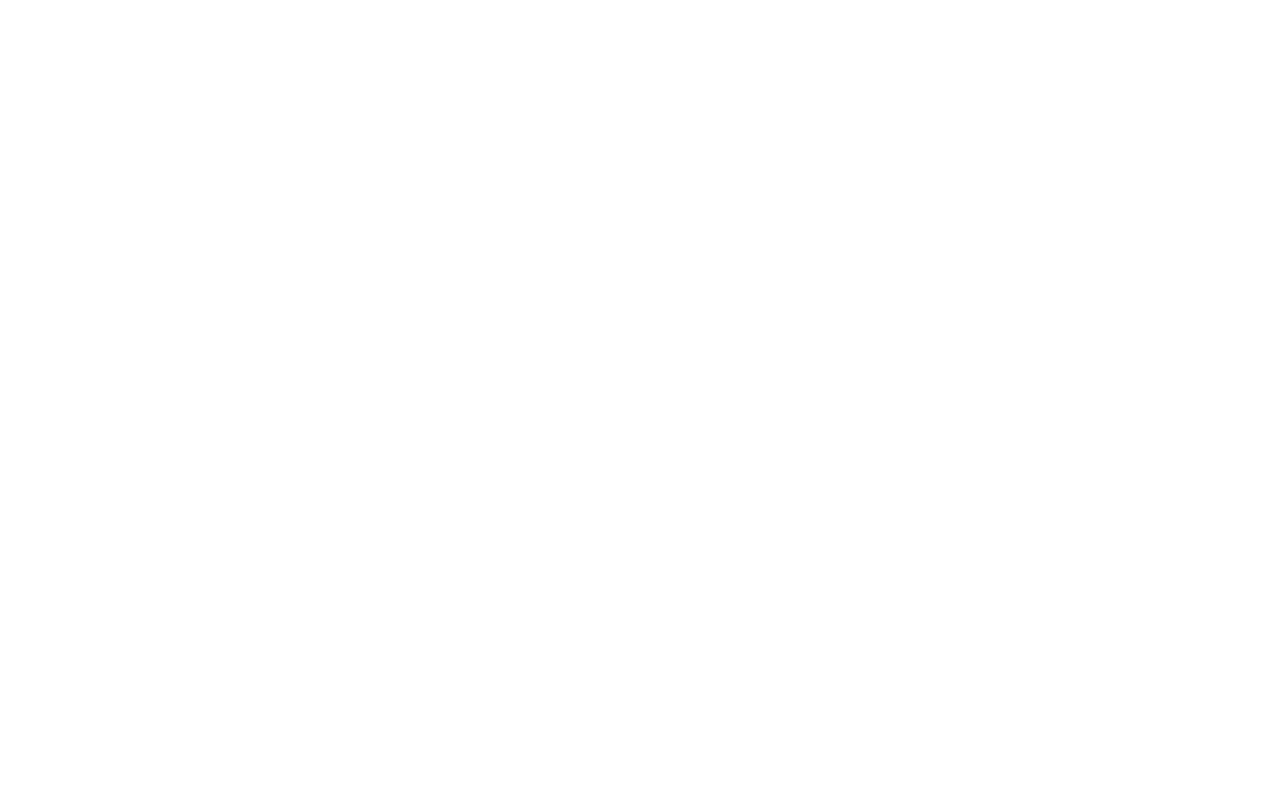
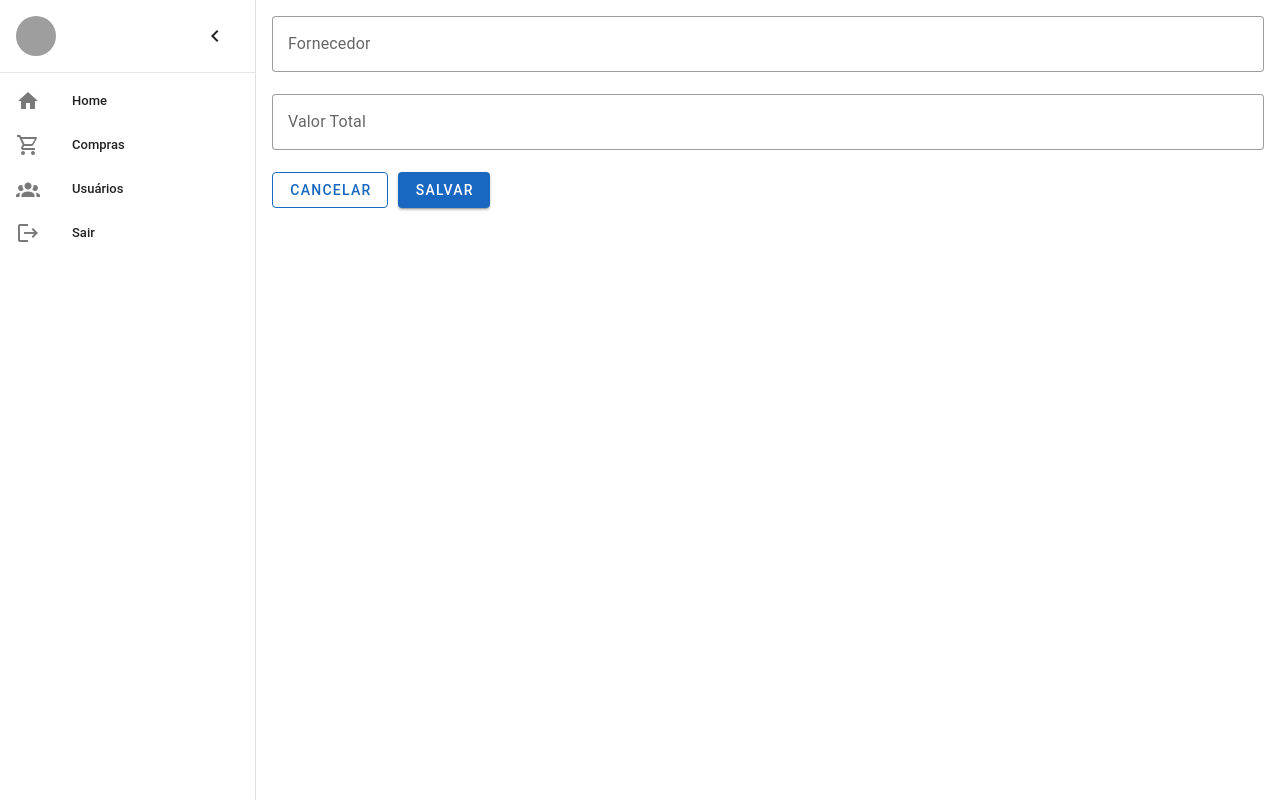
Before and after one commit to brunohaup/haupSistemFrontend, a Vue app: page /compras/nova in a window 1280 px wide. Before the commit this address had no page. Built offline with nearby package versions, Linux system fonts and the light colour scheme; grey boxes are pictures that could not be loaded.

Commit message:
criacao do menu e dos itens

```diff
--- a/src/App.vue
+++ b/src/App.vue
@@ -1,13 +1,14 @@
 <script setup>
+
+import { ref } from 'vue'
+
+const drawer = ref(true)
+const rail = ref(true)
 
 </script>
 
 <template>
-  <div>
-    <v-app>
-      <router-view />
-    </v-app>
-  </div>
+  <router-view />
 </template>
 
 <style scoped>
--- /dev/null
+++ b/src/layouts/DefaultLayout.vue
@@ -0,0 +1,99 @@
+<template>
+  <v-layout>
+    <!-- Menu lateral -->
+    <v-navigation-drawer
+      v-model="drawer"
+      :rail="rail"
+      permanent
+      app
+    >
+      <!-- Cabeçalho do menu -->
+      <v-list>
+        <v-list-item
+          prepend-avatar="https://randomuser.me/api/portraits/men/85.jpg"
+          :title="usuarioLogado"
+          @click.stop="rail = !rail"
+        >
+          <template v-slot:append>
+            <v-btn
+              icon="mdi-chevron-left"
+              variant="text"
+              @click.stop="rail = !rail"
+            ></v-btn>
+          </template>
+        </v-list-item>
+      </v-list>
+
+      <v-divider></v-divider>
+
+      <v-list density="compact" nav>
+        <v-list-item
+          prepend-icon="mdi-home"
+          title="Home"
+          to="/home"
+          link
+        />
+
+        <v-list-item
+          prepend-icon="mdi-cart-outline"
+          title="Compras"
+          to="/compras"
+          link
+        />
+        <v-list-item
+          prepend-icon="mdi-account-group"
+          title="Usuários"
+          to="/usuarios"
+          link
+        />
+        <v-list-item
+          prepend-icon="mdi-logout"
+          title="Sair"
+          @click="logout"
+        />
+      </v-list>
+    </v-navigation-drawer>
+
+    <!-- Área principal -->
+    <v-main >
+      <router-view />
+    </v-main>
+  </v-layout>
+</template>
+
+<script setup>
+import { onMounted, ref } from 'vue'
+import { useRouter } from 'vue-router'
+
+const drawer = ref(true)
+const rail = ref(false)
+const router = useRouter()
+const usuarioLogado = ref('');
+
+onMounted(() => {
+  const token = localStorage.getItem('token');
+  if (token) {
+    const dados = decodeToken(token);
+    console.log("aaa", dados);
+    usuarioLogado.value = dados.sub || 'Usuário';
+    console.log(usuarioLogado.value);
+
+  }
+});
+
+function decodeToken(token) {
+  try {
+    const payloadBase64 = token.split('.')[1];
+    const payloadDecoded = atob(payloadBase64.replace(/-/g, '+').replace(/_/g, '/'));
+    return JSON.parse(payloadDecoded);
+  } catch (e) {
+    console.error("Token inválido", e);
+    return null;
+  }
+}
+
+function logout() {
+  localStorage.removeItem('token')
+  router.push('/login')
+}
+</script>
--- a/src/router/index.js
+++ b/src/router/index.js
@@ -1,16 +1,31 @@
-import { createRouter, createWebHistory } from 'vue-router';
+import { createRouter, createWebHistory } from 'vue-router'
 import Login from '../views/Login.vue'
-import Usuarios from '../views/Usuario.vue';
+import DefaultLayout from '../layouts/DefaultLayout.vue'
+import ComprasList from '../views/compras/ComprasList.vue';
+import ComprasForm from '../views/compras/ComprasForm.vue';
+import Home from '../views/Home.vue';
 
 const routes = [
-  { path: '/', name: 'Login', component: Login },
-  { path: '/usuarios', name: 'Usuarios', component: Usuarios }
-];
+  {
+    path: '/',
+    name: 'Login',
+    component: Login
+  },
+  {
+    path: '/',
+    component: DefaultLayout,
+    children: [
+      { path: 'home', name: 'Home', component: Home },
+      //{ path: 'usuarios', name: 'Usuarios', components: Usuario },
+      { path: '/compras', name: 'Compras', component: ComprasList },
+      { path: '/compras/nova', name: 'NovaCompra', component: ComprasForm }
+    ]
+  }
+]
 
 const router = createRouter({
   history: createWebHistory(),
   routes
 })
 
-
 export default router
--- /dev/null
+++ b/src/services/comprasService.js
@@ -0,0 +1,12 @@
+import api from './baseApi.js';
+
+
+export default {
+  async listarCompras() {
+    const response = await api.get('/compras');
+    return response.data;
+  },
+  async criarCompra(compra) {
+    return api.post('/compras', compra);
+  }
+};
--- /dev/null
+++ b/src/views/Home.vue
@@ -0,0 +1,24 @@
+<script setup>
+import { ref } from 'vue'
+
+const arrayTarefas = ref([
+  {titulo: 'Modulo de compras', texto: 'Implementar tudo do zero'},
+]);
+
+
+</script>
+
+<template>
+  <div style="display: flex; flex-wrap: wrap; justify-content: flex-start; padding: 10px;">
+    <v-card v-for="tarefa in arrayTarefas" max-width="344" hover>
+      <v-card-item>
+        <v-card-title>
+          {{ tarefa.titulo }}
+        </v-card-title>
+      </v-card-item>
+      <v-card-text>
+        {{ tarefa.texto }}
+      </v-card-text>
+    </v-card>
+  </div>
+</template>
--- a/src/views/Login.vue
+++ b/src/views/Login.vue
@@ -19,16 +19,6 @@
   v => v.length >= 6 || 'A senha deve ter pelo menos 6 caracteres'
 ];
 
-
-    /*const response = await api.post('/login', {
-        username: username.value,
-        password: password.value
-    });
-
-    console.log('Token:', response.data.token);
-
-    */
-
 async function login() {
   loading.value = true
   const valid = await loginFormRef.value.validate();
@@ -39,7 +29,7 @@
     });
     if(response.status === 200){
       localStorage.setItem('token', response.headers.authorization);
-      router.push('/usuarios'); // redireciona para a listagem
+      router.push('/home');
     }
 
     loading.value = false;
--- /dev/null
+++ b/src/views/compras/ComprasForm.vue
@@ -0,0 +1,28 @@
+<template>
+  <v-container>
+    <v-form @submit.prevent="salvarCompra">
+      <v-text-field v-model="compra.fornecedor" label="Fornecedor" variant="outlined"></v-text-field>
+      <v-text-field v-model="compra.valor" type="number" label="Valor Total" variant="outlined"></v-text-field>
+      <v-btn @click="cancelarPedido()" color="primary" variant="outlined" style="margin-right: 10px;">Cancelar</v-btn>
+      <v-btn type="submit" color="primary">Salvar</v-btn>
+    </v-form>
+  </v-container>
+</template>
+
+<script setup>
+import { ref } from 'vue';
+import { useRouter } from 'vue-router';
+import comprasService from '../../services/comprasService';
+
+const router = useRouter();
+const compra = ref({});
+
+async function salvarCompra() {
+  await comprasService.criarCompra(compra.value);
+  router.push({ name: 'Compras' });
+}
+
+function cancelarPedido(){
+    router.push({ name: 'Compras' });
+}
+</script>
--- /dev/null
+++ b/src/views/compras/ComprasList.vue
@@ -0,0 +1,48 @@
+<template>
+  <v-container>
+    <v-btn color="primary" @click="novaCompra">Nova Compra</v-btn>
+    <v-table>
+      <thead>
+        <tr>
+          <th>ID</th>
+          <th>Fornecedor</th>
+          <th>Data</th>
+          <th>Valor Total</th>
+          <th>Ações</th>
+        </tr>
+      </thead>
+      <tbody>
+        <tr v-for="compra in compras" :key="compra.id">
+          <td>{{ compra.id }}</td>
+          <td>{{ compra.fornecedor }}</td>
+          <td>{{ compra.data }}</td>
+          <td>{{ compra.valor }}</td>
+          <td>
+            <v-btn icon="mdi-pencil" @click="editarCompra(compra.id)"></v-btn>
+          </td>
+        </tr>
+      </tbody>
+    </v-table>
+  </v-container>
+</template>
+
+<script setup>
+import { ref, onMounted } from 'vue';
+import { useRouter } from 'vue-router';
+import comprasService from '../../services/comprasService';
+
+const router = useRouter();
+const compras = ref([]);
+
+function novaCompra() {
+  router.push({ name: 'NovaCompra' });
+}
+
+function editarCompra(id) {
+  router.push(`/compras/${id}/editar`);
+}
+
+onMounted(async () => {
+  compras.value = await comprasService.listarCompras();
+});
+</script>
```
Also changed, not shown: src/components/HelloWorld.vue (deleted, +0 -43 lines).
